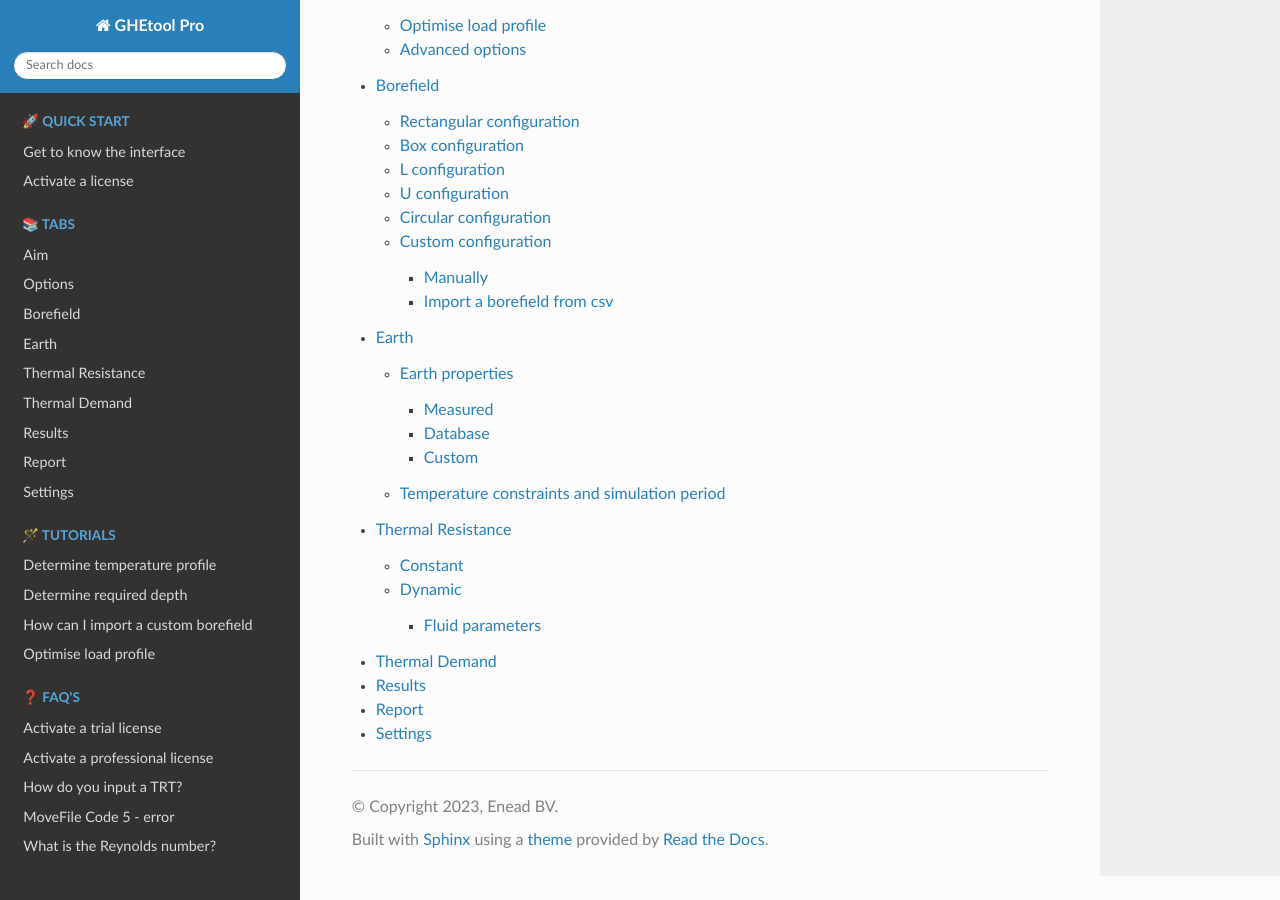
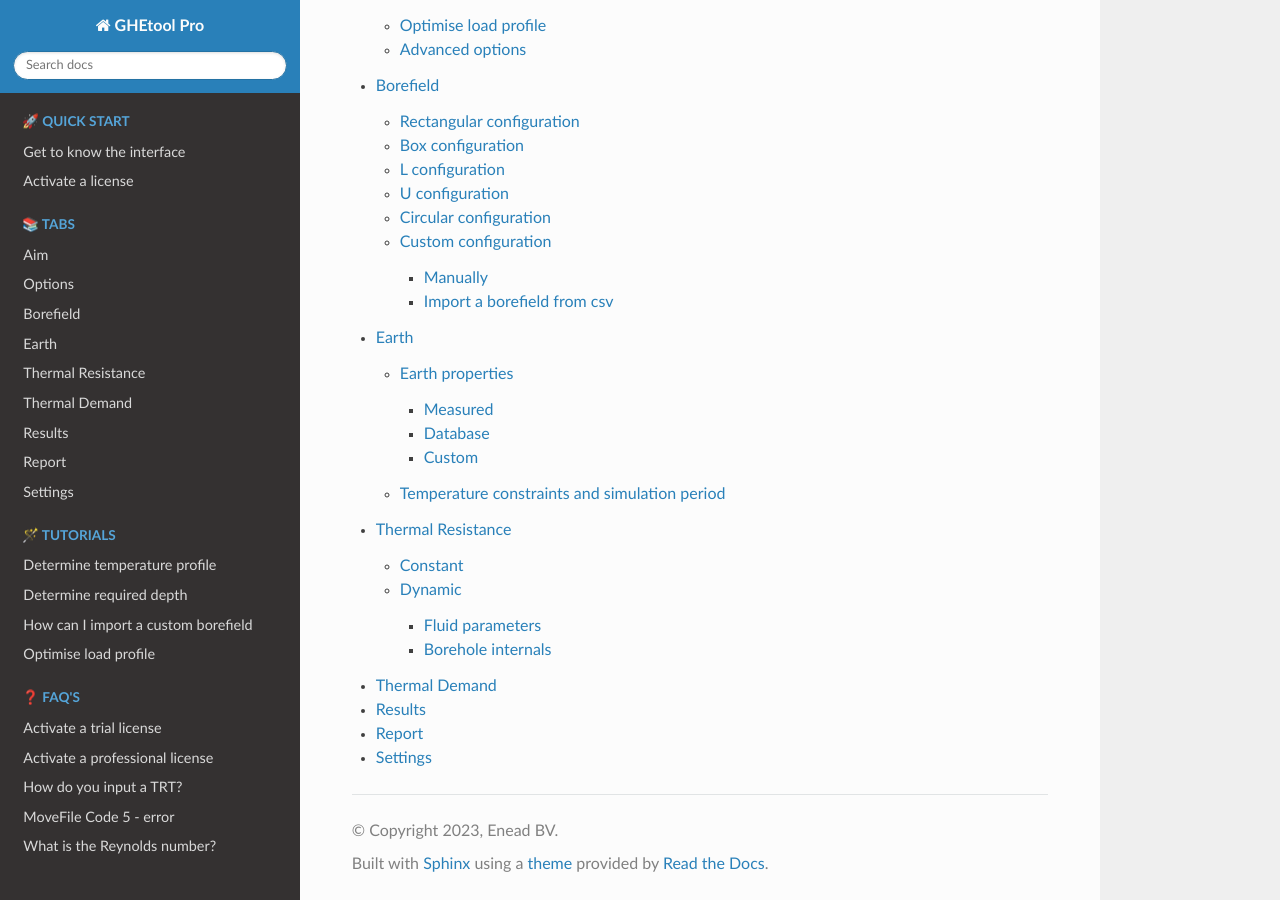
Before and after one commit to novakgeoenergie/GHEToolManual, a Sphinx documentation site: the page built from docs/sources/tabs/tabs.rst, in a window 1280 px wide and 900 px high, scrolled down 614 px. Built offline with Sphinx 7.4.7 and the Read the Docs theme 2.0.0, drawn with Linux system fonts in a browser that asks for light colours; pages that are not in the unit, such as notebooks, are missing from menus.

Commit message:
Reffering

```diff
--- a/docs/sources/tabs/thermal_resistance.rst
+++ b/docs/sources/tabs/thermal_resistance.rst
@@ -24,7 +24,8 @@
 =======
 Most of the time, however, you are working with a Rb* that is calculated dynamically. This gives you the flexibility of playing
 around with certain parameters and really get a feel of how they influence the borehole equivalent resistance.
-In order to be able to calculate the resistance, you have to enter values w.r.t. the :ref:`Fluid parameters`_
+In order to be able to calculate the resistance, you have to enter values w.r.t. the :ref:`fluid-parameters` and values
+w.r.t. the :ref:`borehole-internals`.
 
 .. hint::
     You can vary the pipe and fluid parameters and immediately see the effect
@@ -40,6 +41,9 @@
 .. image:: Figures/borehole_resistance_fluid_glycol.png
   :alt: Input for the fluid glycol parameters
 
+Borehole internals
+------------------
+
 .. image:: Figures/borehole_resistance_U.png
   :alt: Input for the U-pipes in the borehole
 
```
